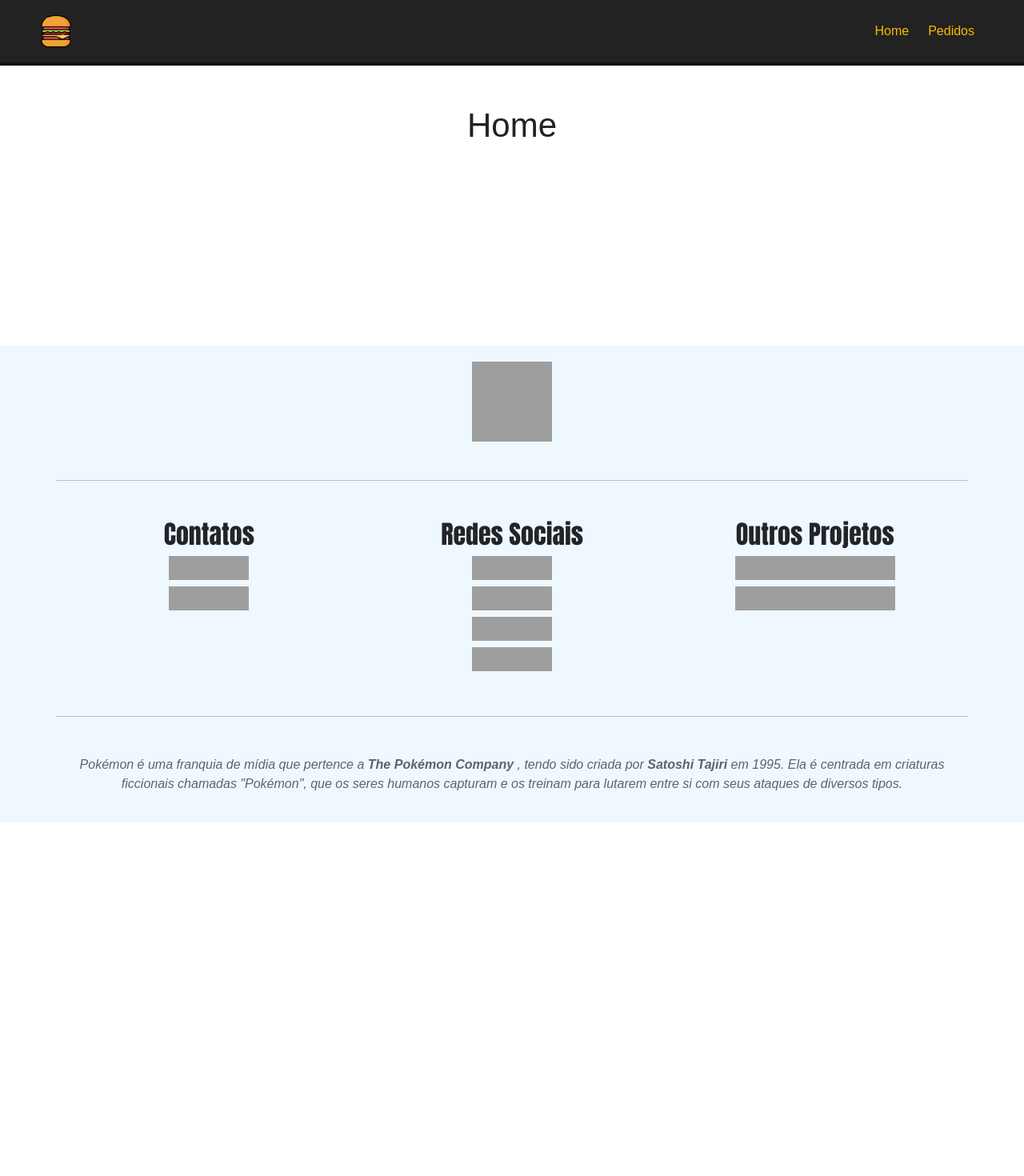
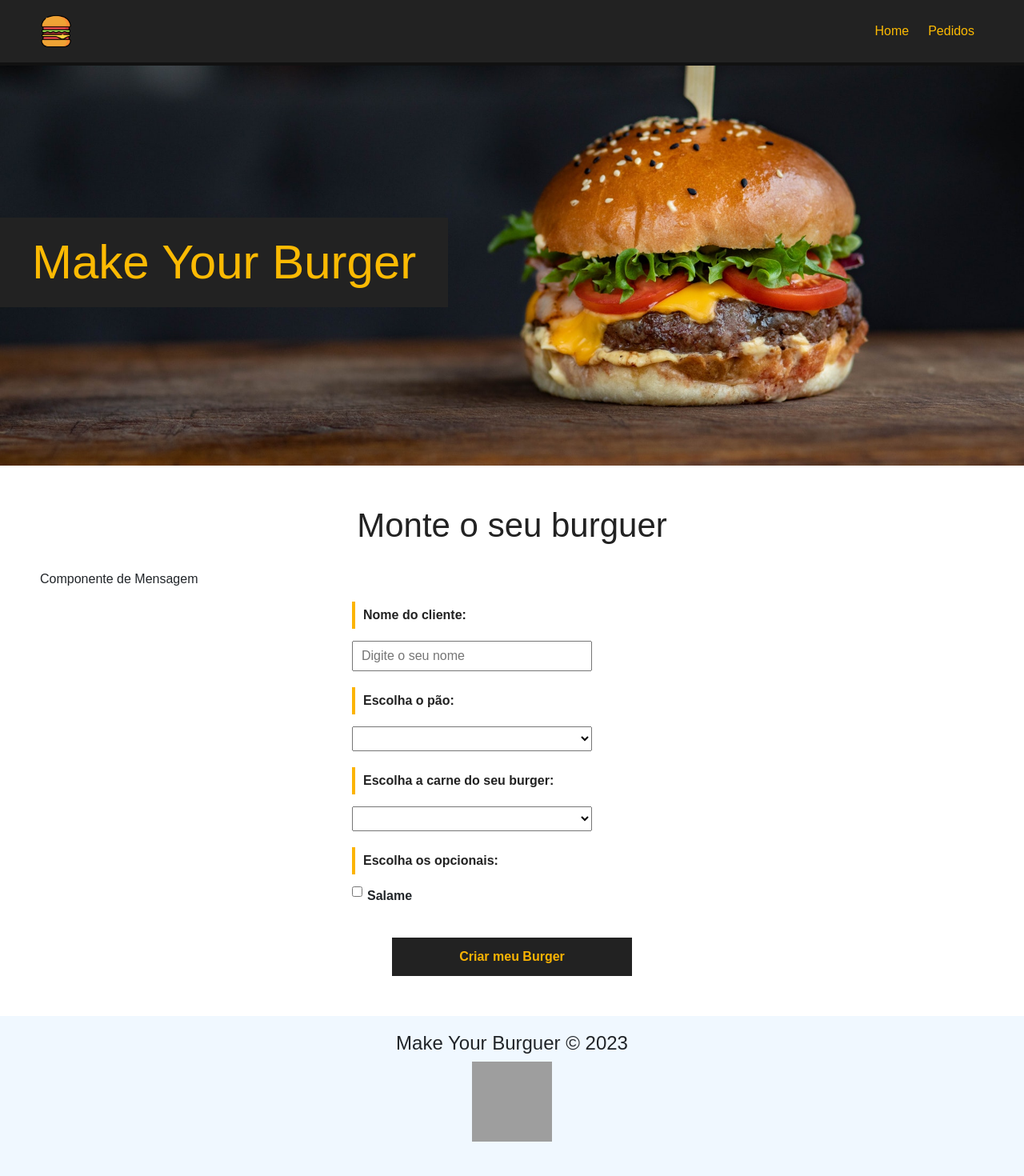
Before and after one commit to Baku-Stark/Make-Your-Burguer, a Vue app in the folder make_burguer/: page / in a window 1280 px wide. Shown: the top 1470 px of the page at 80% size. Before the commit the page ends 1028 px from the top, so only its background shows below. Built offline with nearby package versions, Linux system fonts and the light colour scheme; grey boxes are pictures that could not be loaded.

Commit message:
♻️ Update: Make Burguer

```diff
--- /dev/null
+++ b/make_burguer/src/components/Banner.vue
@@ -0,0 +1,35 @@
+<template>
+    <div class="main-banner">
+        <h1>Make Your Burger</h1>
+    </div>
+</template>
+
+<style scoped lang="scss">
+    @import '@/assets/sass/variables';
+    div.main-banner{
+        height: 500px;
+        background-position: 0 -250px;
+        background-size: cover;
+        background-repeat: no-repeat;
+        background-image: url('@/../public/assets/img/burger.jpg');
+        @include FlexBox-Pattern(center, flex-start);
+
+        @include screenTablet{
+            background-position: 0;
+        }
+
+        h1{
+            font-size: 60px;
+            padding: 20px 40px;
+            text-align: center;
+            color: #FCBA03;
+            background-color: #222;
+        }
+    }
+</style>
+
+<script lang="ts">
+export default{
+    name: 'Banner',
+};
+</script>
--- /dev/null
+++ b/make_burguer/src/components/BurgerForm.vue
@@ -0,0 +1,129 @@
+<template>
+    <div>
+        <p>Componente de Mensagem</p>
+        <div>
+            <form method="post">
+                <div class="input-container">
+                    <label for="nome">Nome do cliente:</label>
+                    <input
+                        type="text"
+                        name="name"
+                        id="nome"
+                        v-model="nome"
+                        placeholder="Digite o seu nome"
+                    >
+                </div>
+                <div class="input-container">
+                    <label for="pao">Escolha o pão:</label>
+                    <select
+                        name="pao"
+                        id="pao"
+                        v-model="pao"
+                    >
+                        <option value="">Selecione o seu pão</option>
+                        <option value="integral">Integral</option>
+                    </select>
+                </div>
+                <div class="input-container">
+                    <label for="carne">Escolha a carne do seu burger:</label>
+                    <select
+                        name="carne"
+                        id="carne"
+                        v-model="carne"
+                    >
+                        <option value="">Selecione a sua carne</option>
+                        <option value="1">Picanha</option>
+                    </select>
+                </div>
+                <div id="opc-container" class="input-container">
+                    <label id="opc-title">Escolha os opcionais:</label>
+                    <div class="checkbox-container">
+                        <input
+                            type="checkbox"
+                            name="opcionais"
+                            v-model="opcionais"
+                            value="salame"
+                        >
+                        <span>Salame</span>
+                    </div>
+                </div>
+                <div class="input-container">
+                    <input type="submit" value="Criar meu Burger">
+                </div>
+            </form>
+        </div>
+    </div>
+</template>
+
+<style scoped lang="scss">
+    form{
+        margin: 0 auto;
+        max-width: 400px;
+
+        div.input-container{
+            margin-bottom: 20px;
+            display: flex;
+            flex-direction: column;
+
+            label{
+                padding: 5px 10px;
+                margin-bottom: 15px;
+                font-weight: bold;
+                color: #222;
+                border-left: 4px solid #FCB403;
+            }
+
+            input, select{
+                width: 300px;
+                padding: 5px 10px;
+            }
+
+            label#opc-title{
+                width: 100%;
+            }
+
+            input[type="submit"]{
+                padding: 10px;
+                transition: .5s;
+                margin: 0 auto;
+                font-weight: bold;
+                color: #FCB403;
+                background-color: #222;
+                border: 2px solid #222;
+
+                &:hover{
+                    cursor: pointer;
+                    background-color: #fff;
+                    border: 2px solid #FCB403;
+                }
+            }
+
+            div.checkbox-container{
+                width: 50%;
+                margin-bottom: 20px;
+                display: flex;
+                align-items: flex-start;
+
+                span{
+                    margin-left: 6px;
+                    font-weight: bold;
+                }
+
+                input[type="checkbox"], span{
+                    width: auto;
+                }
+            }
+        }
+
+        div#opc-container{
+            flex-wrap: wrap;
+            flex-direction: row;
+        }
+    }
+</style>
+
+<script lang="ts">
+    export default{
+      name: 'BurgerForm',
+    };
+  </script>
--- a/make_burguer/src/components/PageComponent/Footer.vue
+++ b/make_burguer/src/components/PageComponent/Footer.vue
@@ -2,6 +2,11 @@
     <footer>
         <div class="container">
             <div class="row">
+                <div class="col-12 top-footer">
+                    <h4>
+                        Make Your Burguer &copy; 2023
+                    </h4>
+                </div>
                 <div class="col-12 top-footer">
                     <img class="vue-icon" src="https://cdn.jsdelivr.net/gh/devicons/devicon/icons/vuejs/vuejs-original-wordmark.svg" />
                 </div>
--- a/make_burguer/src/views/HomeView.vue
+++ b/make_burguer/src/views/HomeView.vue
@@ -1,17 +1,22 @@
 <template>
+  <Banner/>
   <div class="main-container">
-    <h2>Home</h2>
+    <h2>Monte o seu burguer</h2>
+    <BurgerForm/>
   </div>
 </template>
 
 <script lang="ts">
-  import { defineComponent } from 'vue';
-  import HelloWorld from '@/components/HelloWorld.vue'; // @ is an alias to /src
+  import Banner from '@/components/Banner.vue';
+  import BurgerForm from '@/components/BurgerForm.vue';
 
-  export default defineComponent({
+  document.title = "Make Your Burger"
+
+  export default{
     name: 'HomeView',
-    components: {
-      HelloWorld,
+    components:{
+      Banner,
+      BurgerForm
     },
-  });
+  };
 </script>
--- a/make_burguer/src/views/PedidosView.vue
+++ b/make_burguer/src/views/PedidosView.vue
@@ -1,5 +1,13 @@
 <template>
   <div class="main-container">
-    <h2>Area de pedidos</h2>
+    <h2>Pedidos</h2>
   </div>
 </template>
+
+<script lang="ts">
+  document.title = "Faça seu pedido"
+
+  export default{
+    name: 'Pedidos',
+  };
+</script>
```
